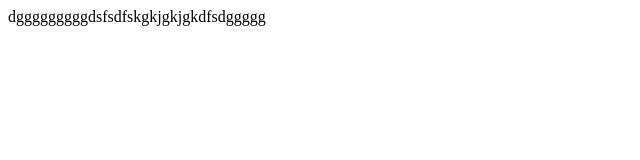
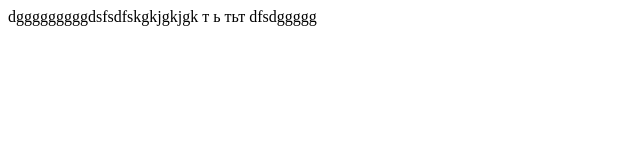
Before and after one commit to Aleh-Star/repps, a plain HTML site: page index.html in a window 1280 px wide. Shown: the whole page, without its empty margins (0-640 px from the left). Drawn offline with Linux system fonts and the light colour scheme.

Commit message:
мооо
мавмымымм

```diff
--- a/index.html
+++ b/index.html
@@ -6,6 +6,6 @@
     <title>Document</title>
 </head>
 <body>
-    <div>dgggggggggdsfsdfskgkjgkjgkdfsdggggg</div>
+    <div>dgggggggggdsfsdfskgkjgkjgk т ь тьт dfsdggggg</div>
 </body>
 </html>
```
